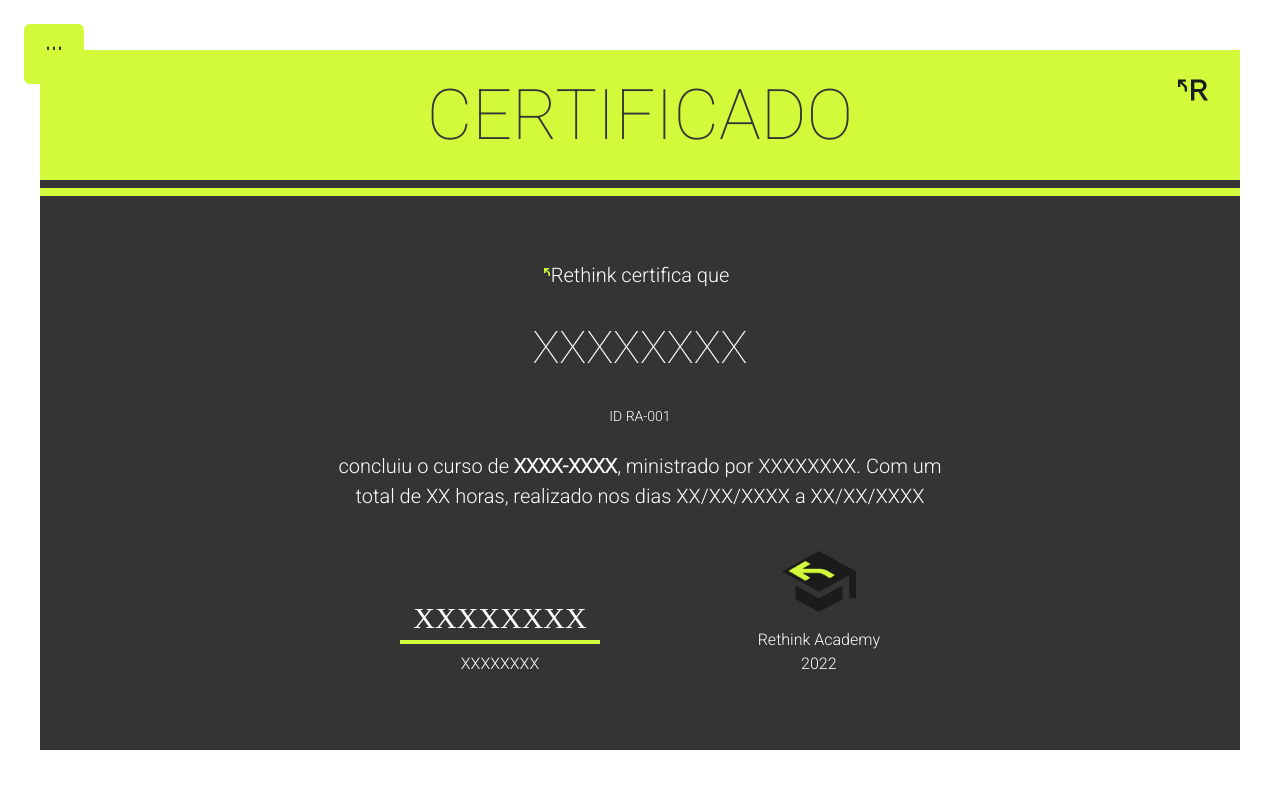
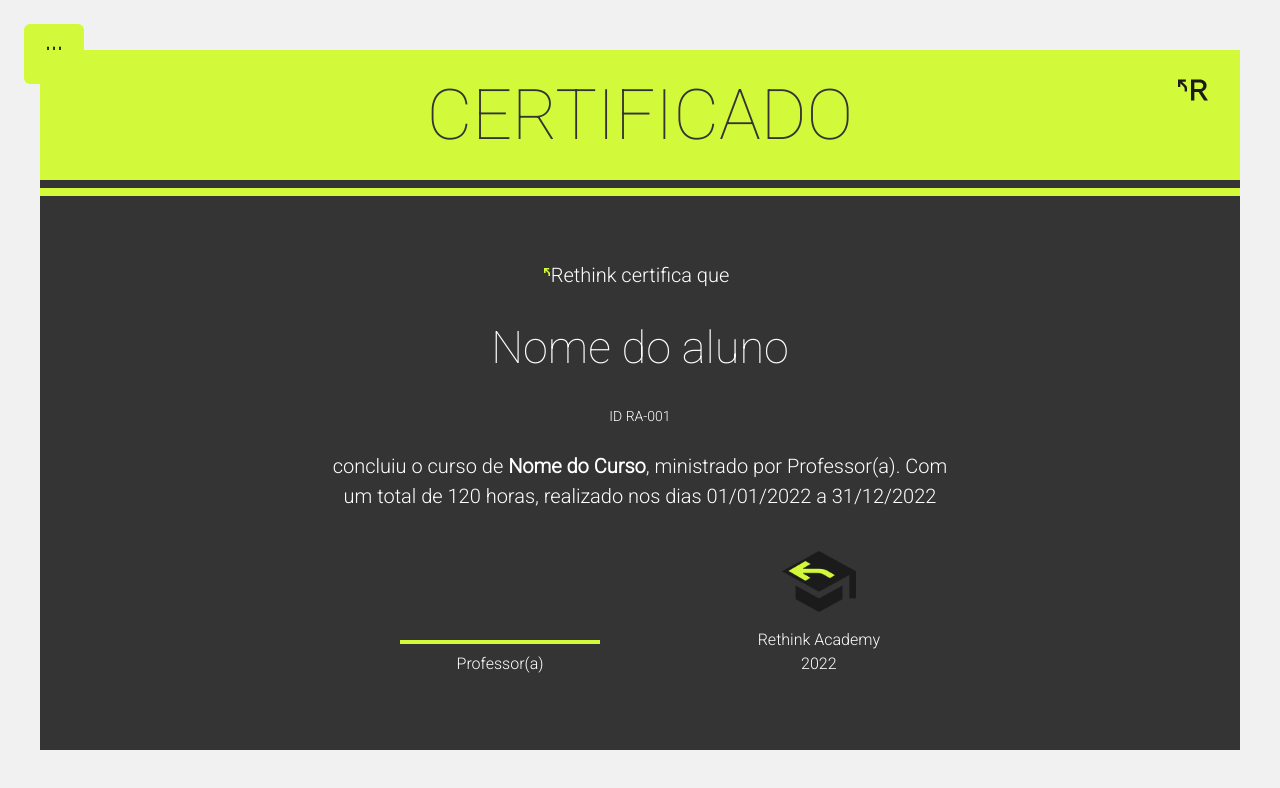
Before and after one commit to filiperethink/certificates-rethink-academy, a React (Vite) app: page / in a window 1280 px wide. Shown: the top 788 px of the page. Built offline with nearby package versions, Linux system fonts and the light colour scheme; a web font is replaced by a local one.

Commit message:
chore: adding switch to themes

```diff
--- a/src/components/Form/Form.tsx
+++ b/src/components/Form/Form.tsx
@@ -1,11 +1,22 @@
 import "react-datepicker/dist/react-datepicker.css";
 import DatePicker from "react-datepicker";
-import { Box, Divider, Image, Tag, TagLabel, Tooltip } from "@chakra-ui/react";
+import {
+  Box,
+  CheckboxGroup,
+  Divider,
+  Image,
+  Switch,
+  Tag,
+  TagLabel,
+  Tooltip,
+} from "@chakra-ui/react";
 import { ptBR } from "date-fns/locale";
 
 import refredIcon from "/refresh-cw.svg";
 import fileTextIcon from "/file-text.svg";
 import imageIcon from "/image.svg";
+import moonIcon from "/moon.svg";
+import sunIcon from "/sun.svg";
 
 import {
   FormControl,
@@ -27,13 +38,6 @@
   teacherName: string;
   courseName: string;
   duration: string;
-  onSelectFont: () => void;
-  setStudentName: (value: string) => void;
-  setTeacherName: (value: string) => void;
-  setCourseName: (value: string) => void;
-  setDuration: (value: string) => void;
-  setStartDate: (value: any) => void;
-  setEndDate: (value: any) => void;
   startDate: {
     formattedDate: string;
     date: Date;
@@ -42,6 +46,15 @@
     formattedDate: string;
     date: Date;
   };
+  currentTheme: string;
+  onSelectFont: () => void;
+  setStudentName: (value: string) => void;
+  setTeacherName: (value: string) => void;
+  setCourseName: (value: string) => void;
+  setDuration: (value: string) => void;
+  setStartDate: (value: any) => void;
+  setEndDate: (value: any) => void;
+  onThemeChange: () => void;
 };
 
 function Form({
@@ -51,6 +64,7 @@
   duration,
   startDate,
   endDate,
+  currentTheme,
   setStudentName,
   setTeacherName,
   setCourseName,
@@ -58,6 +72,7 @@
   setEndDate,
   setStartDate,
   onSelectFont,
+  onThemeChange,
 }: FormPropsType) {
   const handleStatDate = (date: Date) => {
     const formattedDate = Utils.handleFormatDate(date);
@@ -245,7 +260,39 @@
             Assinar Certificado
           </Button>
         </Tooltip>
+        <Tooltip
+          label='Clique para alterar o tema do certificado.'
+          placement='top'
+        >
+          <Button
+            onClick={onThemeChange}
+            fontSize='12px'
+            _hover={{
+              bg: "brand.base",
+            }}
+            _focus={{
+              outline: "none",
+            }}
+            _active={{
+              outline: "none",
+              ringColor: "brand.base",
+              ringOffsetColor: "brand.base",
+
+              bg: "brand.details",
+            }}
+            bg='brand.baseOff'
+            leftIcon={
+              <Image
+                width={15}
+                src={currentTheme === "light" ? moonIcon : sunIcon}
+              />
+            }
+          >
+            {currentTheme === "light" ? "Tema Escuro" : "Tema Claro"}
+          </Button>
+        </Tooltip>
       </Flex>
+
       <Box mt={12} h='0.3' bg='brand.bgOff' />
       <Flex gap={4} width='100%'>
         <Button
--- a/src/main.tsx
+++ b/src/main.tsx
@@ -17,7 +17,6 @@
 ReactDOM.render(
   <StrictMode>
     <ChakraProvider theme={customTheme}>
-      <ColorModeScript initialColorMode={customTheme.config.initialColorMode} />
       <CustomRoutes />
     </ChakraProvider>
   </StrictMode>,
--- a/src/screens/Certificates/Certificates.tsx
+++ b/src/screens/Certificates/Certificates.tsx
@@ -18,6 +18,7 @@
     date: Date;
   };
   selectedFont: string;
+  currentTheme: string;
 };
 export default function Certificates({
   studentName,
@@ -27,7 +28,11 @@
   startDate,
   endDate,
   selectedFont,
+  currentTheme,
 }: CertificatesPropsType) {
+  const textColor = currentTheme === "dark" ? "brand.base" : "brand.bg";
+  const bgHeaderColor = currentTheme === "light" ? "brand.details" : "brand.bg";
+  const bhHeader = currentTheme === "light" ? "brand.bg" : "brand.details";
   return (
     <Flex
       alignItems='center'
@@ -36,14 +41,19 @@
       width='full'
       height='100vh'
     >
-      <Box position='relative' w={1200} height={700} bgColor='brand.bg'>
+      <Box
+        position='relative'
+        w={1200}
+        height={700}
+        bgColor={currentTheme === "dark" ? "brand.bg" : "brand.base"}
+      >
         <Flex
           alignItems='center'
           justifyContent='center'
           height={130}
-          bgColor='brand.details'
+          bgColor={bhHeader}
         >
-          <Heading color='brand.bg' fontSize={70} fontWeight='thin'>
+          <Heading color={bgHeaderColor} fontSize={70} fontWeight='thin'>
             CERTIFICADO
           </Heading>
           <Image
@@ -55,7 +65,7 @@
             right={8}
           />
         </Flex>
-        <Box mt={2} height={2} bgColor='brand.details'></Box>
+        <Box mt={2} height={2} bgColor={bhHeader}></Box>
         <Flex justifyContent='center' alignItems='center'>
           <Box mt={16}>
             <Flex
@@ -80,28 +90,29 @@
                   w={2}
                   h={2}
                 />
-                <Text fontWeight='light' color='brand.base' fontSize={20}>
+                <Text fontWeight='light' color={textColor} fontSize={20}>
                   Rethink certifica que
                 </Text>
               </Flex>
-              <Text fontWeight='thin' color='brand.base' fontSize={45}>
-                {studentName}
+              <Text fontWeight='thin' color={textColor} fontSize={45}>
+                {studentName || "Nome do aluno"}
               </Text>
-              <Text fontWeight='medium' color='brand.base' fontSize={14}>
+              <Text fontWeight='medium' color={textColor} fontSize={14}>
                 ID RA-001
               </Text>
               <Text
                 maxW='container.sm'
                 textAlign='center'
                 fontWeight='light'
-                color='brand.base'
+                color={textColor}
                 fontSize={20}
               >
                 <>
-                  concluiu o curso de <Text as='b'>{courseName}</Text>,
-                  ministrado por {teacherName}. Com um total de {duration}{" "}
-                  horas, realizado nos dias {startDate.formattedDate} a{" "}
-                  {endDate.formattedDate}
+                  concluiu o curso de{" "}
+                  <Text as='b'>{courseName || "Nome do Curso"}</Text>,
+                  ministrado por {teacherName || "Professor(a)"}. Com um total
+                  de {duration} horas, realizado nos dias{" "}
+                  {startDate.formattedDate} a {endDate.formattedDate}
                 </>
               </Text>
               <Flex
@@ -117,14 +128,14 @@
                 >
                   <Text
                     fontSize={30}
-                    color='brand.base'
+                    color={textColor}
                     fontFamily={selectedFont}
                   >
-                    {teacherName}
+                    {teacherName || ""}
                   </Text>
                   <Box w='200px' height='1' bg='brand.details' mb={2} />
-                  <Text fontWeight='light' color='brand.base'>
-                    {teacherName}
+                  <Text fontWeight='light' color={textColor}>
+                    {teacherName || "Professor(a)"}
                   </Text>
                 </Flex>
                 <Flex
@@ -133,10 +144,10 @@
                   justifyContent='center'
                 >
                   <Image w={74} height={61} mt={4} mb={4} src={logoRa} />
-                  <Text fontWeight='light' color='brand.base'>
+                  <Text fontWeight='light' color={textColor}>
                     Rethink Academy
                   </Text>
-                  <Text fontWeight='light' color='brand.base'>
+                  <Text fontWeight='light' color={textColor}>
                     {utils.getCurrentYear()}
                   </Text>
                 </Flex>
--- a/src/screens/Home/Home.tsx
+++ b/src/screens/Home/Home.tsx
@@ -1,11 +1,5 @@
 import { useState } from "react";
-import {
-  useToast,
-  Image,
-  useDisclosure,
-  Button,
-  Tooltip,
-} from "@chakra-ui/react";
+import { Image, useDisclosure, Button, Tooltip, Flex } from "@chakra-ui/react";
 import { CustomDrawer, Form } from "../../components";
 import Certificates from "../Certificates/Certificates";
 import utils from "../../utils";
@@ -13,21 +7,21 @@
 import settingsIcon from "/settings.svg";
 type HomePropsType = {};
 function Home({}: HomePropsType) {
-  const toast = useToast();
+  const [currentTheme, setCurrentTheme] = useState("dark");
   const [selectedFont, setSelectedFont] = useState("cursive");
 
   const { isOpen, onOpen, onClose } = useDisclosure();
 
-  const [studentName, setStudentName] = useState("XXXXXXXX");
-  const [teacherName, setTeacherName] = useState("XXXXXXXX");
-  const [courseName, setCourseName] = useState("XXXX-XXXX");
-  const [duration, setDuration] = useState("XX");
+  const [studentName, setStudentName] = useState("");
+  const [teacherName, setTeacherName] = useState("");
+  const [courseName, setCourseName] = useState("");
+  const [duration, setDuration] = useState("120");
   const [startDate, setStartDate] = useState({
-    formattedDate: "XX/XX/XXXX",
+    formattedDate: "01/01/2022",
     date: new Date(),
   });
   const [endDate, setEndDate] = useState({
-    formattedDate: "XX/XX/XXXX",
+    formattedDate: "31/12/2022",
     date: new Date(),
   });
 
@@ -35,6 +29,11 @@
     const randomFont = utils.getNextFont();
     console.log({ randomFont });
     setSelectedFont(randomFont);
+  };
+
+  const onThemeChange = () => {
+    const newTheme = currentTheme === "dark" ? "light" : "dark";
+    setCurrentTheme(newTheme);
   };
 
   return (
@@ -54,8 +53,11 @@
           setStartDate={setStartDate}
           setEndDate={setEndDate}
           onSelectFont={onSelectFont}
+          onThemeChange={onThemeChange}
+          currentTheme={currentTheme}
         />
       </CustomDrawer>
+      <Flex bg='brand.baseOff'>
         <Tooltip
           label='Clique para alterar as informaçôes do certificado.'
           placement='auto-start'
@@ -83,7 +85,9 @@
           startDate={startDate}
           endDate={endDate}
           selectedFont={selectedFont}
+          currentTheme={currentTheme}
         />
+      </Flex>
     </>
   );
 }
--- a/src/theme/index.tsx
+++ b/src/theme/index.tsx
@@ -112,13 +112,8 @@
   body: "Roboto, sans-serif",
 };
 
-const config: ThemeConfig = {
-  initialColorMode: "light",
-  useSystemColorMode: false,
-};
 const customTheme = extendTheme({
   ...theme,
-  config,
   borderRadius,
   spacing,
   sizes,
--- a/src/utils/index.ts
+++ b/src/utils/index.ts
@@ -37,20 +37,12 @@
   "Licorice",
 ];
 
-let currentFontIndex = listFonts.indexOf("cursive");
+// Create a function that loop trough the listFonts and return one randomized.
+const getNextFont = (): string => {
+  const randomFont = listFonts[Math.floor(Math.random() * listFonts.length)];
+  return randomFont;
+};
 
-const getNextFont = (): string => {
-  const nextFontIndex = currentFontIndex + 1;
-  if (currentFontIndex === listFonts.length - 1) {
-    currentFontIndex = 0;
-    const nextFont = listFonts[currentFontIndex];
-    return nextFont;
-  } else {
-    currentFontIndex = nextFontIndex;
-    const nextFont = listFonts[nextFontIndex];
-    return nextFont;
-  }
-};
 export default {
   handleFormatDate,
   handleValidadeValues,
```
Also changed, not shown: public/moon.svg (added), public/sun.svg (added). Lines whose indentation alone changed are shown as unchanged.
